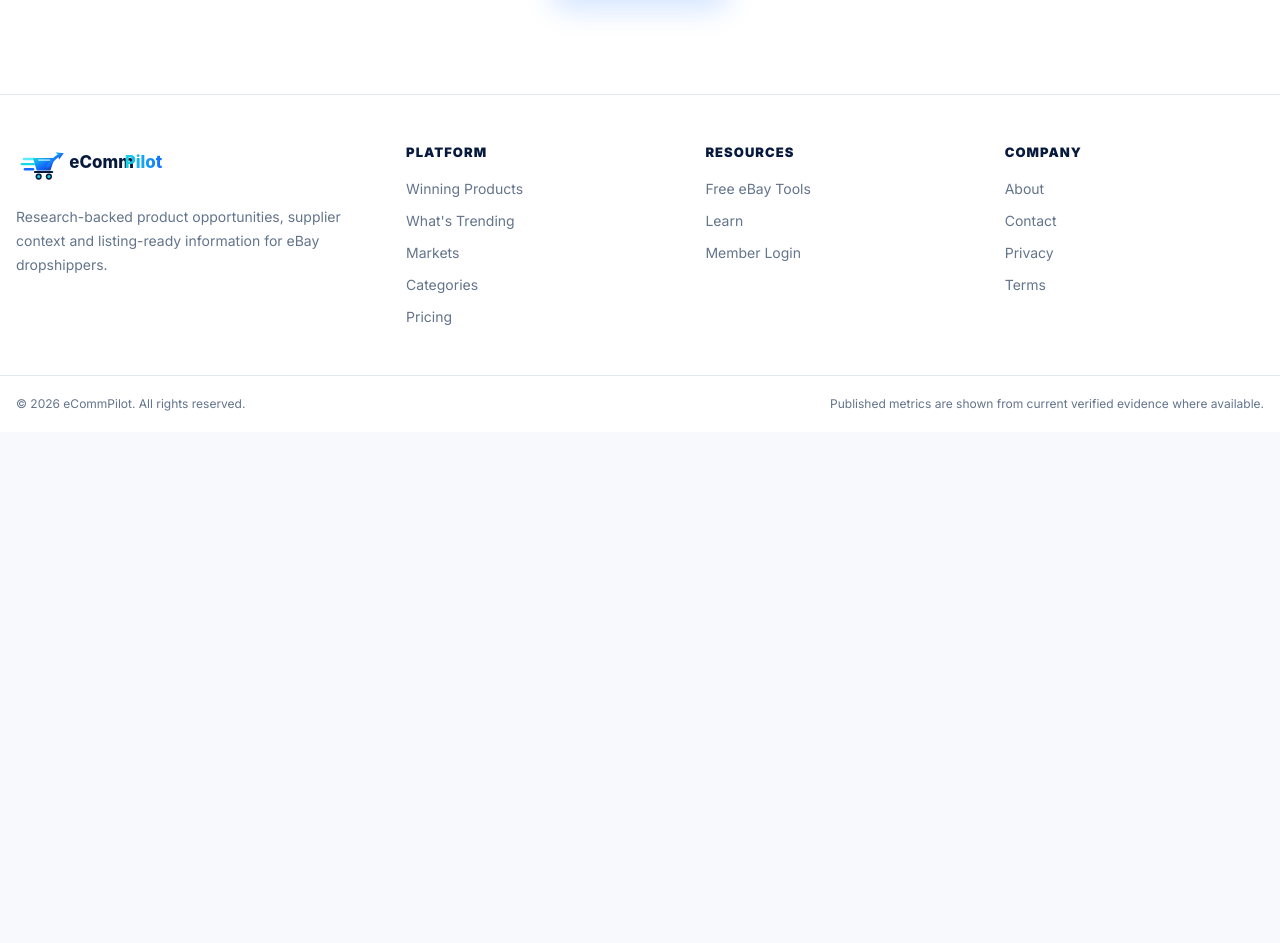
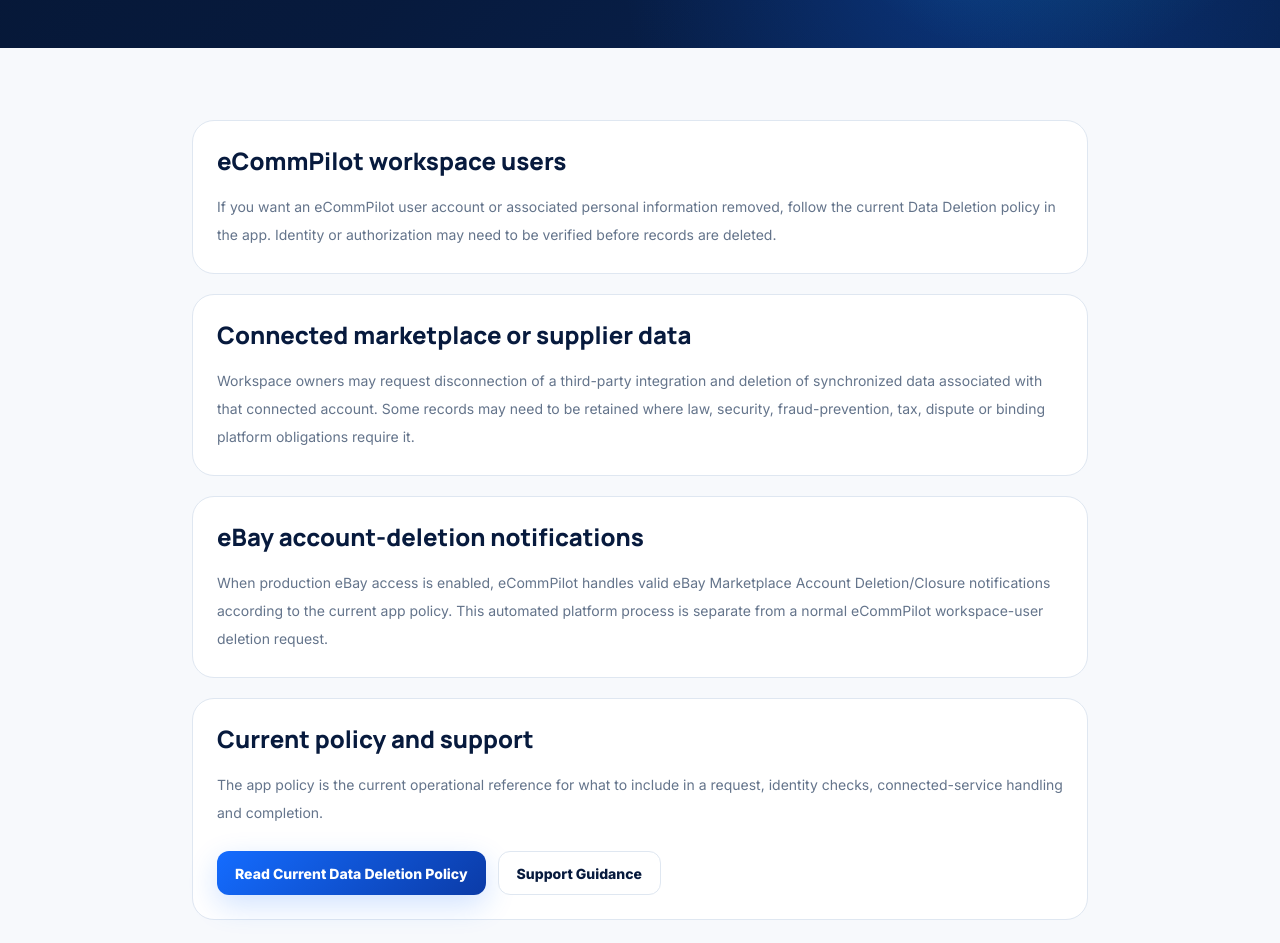
Before and after one commit to ponzey717/ecommpilot-main, a Next.js app: page /data-deletion in a window 1280 px wide. Before the commit this address had no page. Shown: the part 389-1332 px from the top of the page. Before the commit the page ends 821 px from the top, so only its background shows below. Built offline with nearby package versions, Linux system fonts and the light colour scheme.

Commit message:
feat: preserve public data deletion policy route

```diff
--- /dev/null
+++ b/src/app/data-deletion/page.tsx
@@ -0,0 +1,86 @@
+import type { Metadata } from "next";
+import Link from "next/link";
+import { PageHero } from "@/components/site/page-hero";
+import { PageShell } from "@/components/site/page-shell";
+import { buildMetadata } from "@/lib/seo/metadata";
+
+export const metadata: Metadata = buildMetadata({
+  title: "Data Deletion",
+  description:
+    "How to request deletion of eCommPilot account, personal and connected-service data.",
+  path: "/data-deletion",
+});
+
+export default function DataDeletionPage() {
+  return (
+    <PageShell darkHeader>
+      <PageHero
+        eyebrow="Privacy"
+        title="Data Deletion"
+        description="This page preserves eCommPilot's public deletion-policy URL and points account-specific requests to the current app policy and support process."
+      />
+      <section className="py-14 md:py-18">
+        <div className="site-container max-w-4xl space-y-5">
+          <article className="feature-card">
+            <h2 className="text-2xl font-extrabold text-[var(--navy)]">
+              eCommPilot workspace users
+            </h2>
+            <p className="mt-4 text-sm leading-7 text-[var(--muted)]">
+              If you want an eCommPilot user account or associated personal information removed,
+              follow the current Data Deletion policy in the app. Identity or authorization may
+              need to be verified before records are deleted.
+            </p>
+          </article>
+
+          <article className="feature-card">
+            <h2 className="text-2xl font-extrabold text-[var(--navy)]">
+              Connected marketplace or supplier data
+            </h2>
+            <p className="mt-4 text-sm leading-7 text-[var(--muted)]">
+              Workspace owners may request disconnection of a third-party integration and
+              deletion of synchronized data associated with that connected account. Some
+              records may need to be retained where law, security, fraud-prevention, tax,
+              dispute or binding platform obligations require it.
+            </p>
+          </article>
+
+          <article className="feature-card">
+            <h2 className="text-2xl font-extrabold text-[var(--navy)]">
+              eBay account-deletion notifications
+            </h2>
+            <p className="mt-4 text-sm leading-7 text-[var(--muted)]">
+              When production eBay access is enabled, eCommPilot handles valid eBay Marketplace
+              Account Deletion/Closure notifications according to the current app policy. This
+              automated platform process is separate from a normal eCommPilot workspace-user
+              deletion request.
+            </p>
+          </article>
+
+          <article className="feature-card">
+            <h2 className="text-2xl font-extrabold text-[var(--navy)]">
+              Current policy and support
+            </h2>
+            <p className="mt-4 text-sm leading-7 text-[var(--muted)]">
+              The app policy is the current operational reference for what to include in a
+              request, identity checks, connected-service handling and completion.
+            </p>
+            <div className="mt-6 flex flex-wrap gap-3">
+              <Link
+                href="https://app.ecommpilot.net/data-deletion"
+                className="button button-primary"
+              >
+                Read Current Data Deletion Policy
+              </Link>
+              <Link
+                href="https://app.ecommpilot.net/support"
+                className="button button-secondary"
+              >
+                Support Guidance
+              </Link>
+            </div>
+          </article>
+        </div>
+      </section>
+    </PageShell>
+  );
+}
```
